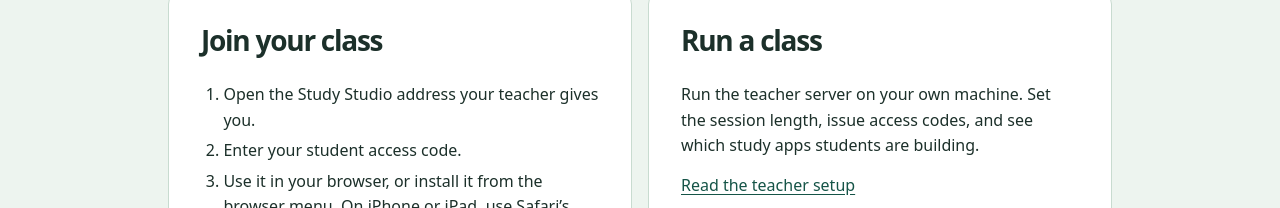
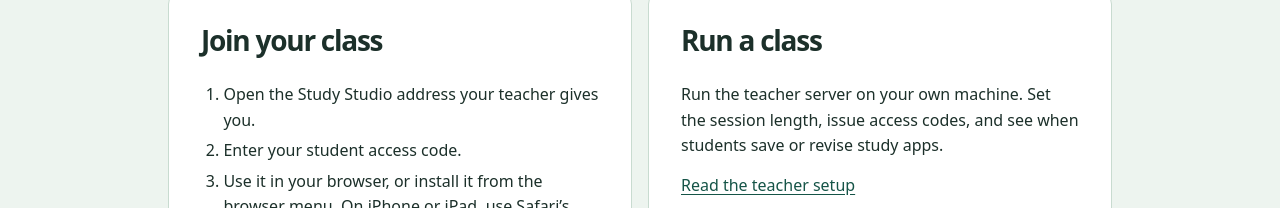
Before and after one commit to GowangInc/study-studio, a website: page docs/index.html in a window 1280 px wide. Shown: the part 501-709 px from the top of the page. Drawn offline with Linux system fonts and the light colour scheme.

Commit message:
Describe teacher activity view accurately

```diff
--- a/docs/index.html
+++ b/docs/index.html
@@ -30,7 +30,7 @@
     </section>
     <section class="panel">
       <h2>Run a class</h2>
-      <p>Run the teacher server on your own machine. Set the session length, issue access codes, and see which study apps students are building.</p>
+      <p>Run the teacher server on your own machine. Set the session length, issue access codes, and see when students save or revise study apps.</p>
       <a href="https://github.com/GowangInc/study-studio#teacher-quick-start">Read the teacher setup</a>
     </section>
   </div>
```
